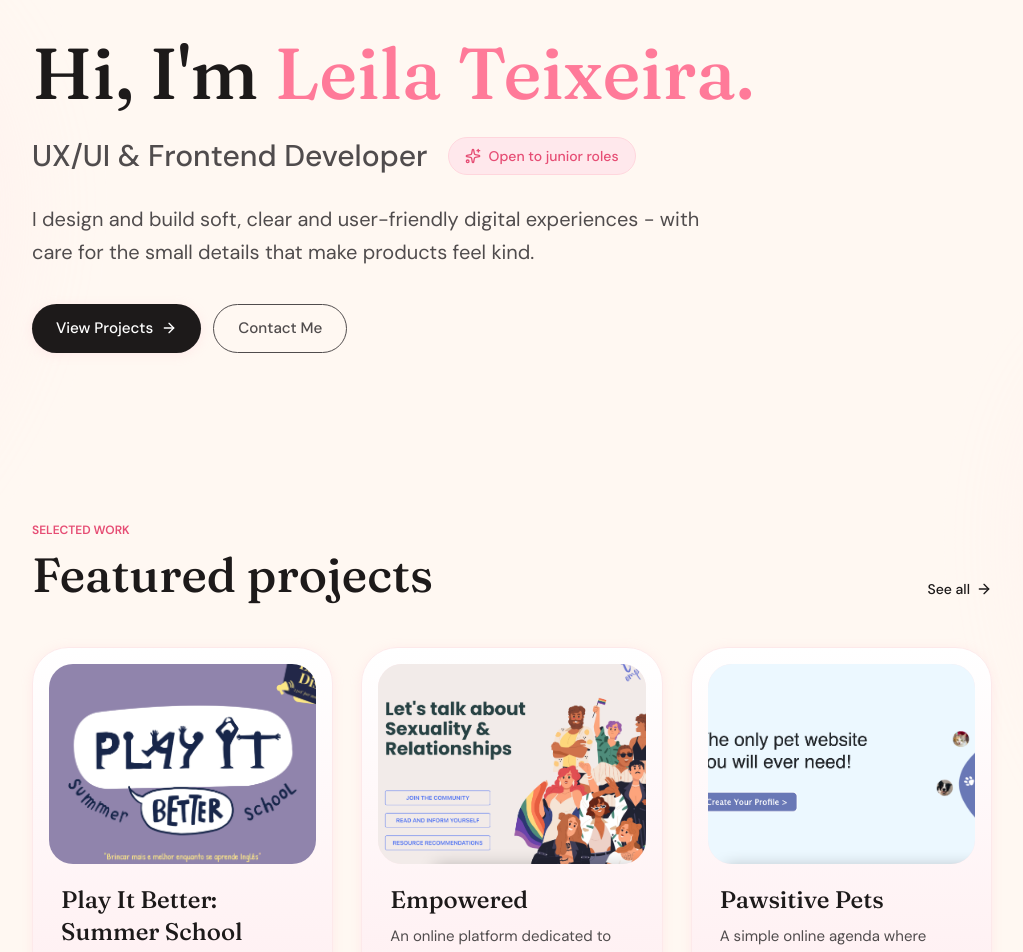
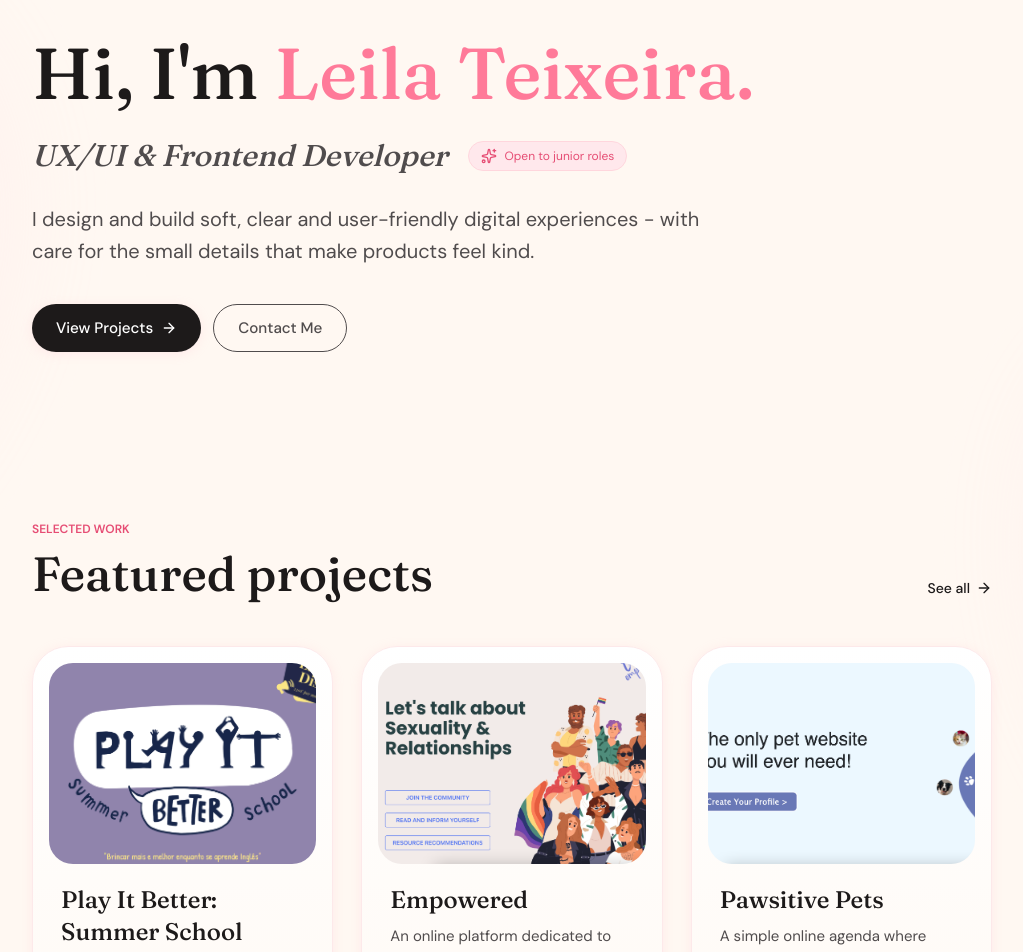
Before and after one commit to Leiladany/portfolio-v2, a React (Vite) app: page / in a window 1280 px wide. Shown: the part 140-1092 px from the top of the page, without its empty margins (128-1151 px from the left). Built offline with nearby package versions, Linux system fonts and the light colour scheme.

Commit message:
refactor: update styles in HomeHero and project card for improved layout and readability

```diff
--- a/src/components/home/HomeHero.tsx
+++ b/src/components/home/HomeHero.tsx
@@ -15,12 +15,12 @@ export function HomeHero() {
       }
       subheading={
         <div className="flex flex-wrap items-center gap-x-5 gap-y-3">
-          <p className="text-graphite text-xl leading-tight font-medium sm:text-3xl">
+          <p className="text-graphite font-display text-xl leading-tight italic sm:text-3xl">
             {profileInfo.title}
           </p>
-          <span className="border-blush bg-blush-soft text-rose-deep inline-flex items-center gap-2 rounded-full border px-4 py-2 text-sm">
+          <span className="border-blush bg-blush-soft text-rose-deep inline-flex items-center gap-2 rounded-full border px-3 py-1.5 text-xs">
             <Sparkles className="h-4 w-4 shrink-0" />
-            <span className="font-medium whitespace-nowrap">
+            <span className="font-light whitespace-nowrap">
               Open to junior roles
             </span>
           </span>
--- a/src/styles/cards.css
+++ b/src/styles/cards.css
@@ -20,7 +20,7 @@
     overflow: hidden;
     border: 1px solid oklch(0.95 0.022 12);
     border-radius: var(--radius-2xl);
-    background: linear-gradient(180deg, #ffffff 0%, var(--blush-soft) 100%);
+    background: linear-gradient(180deg, #ffffff 0%, var(--cream) 100%);
     box-shadow: var(--shadow-soft);
     transition:
       border-color 0.3s ease,
```
